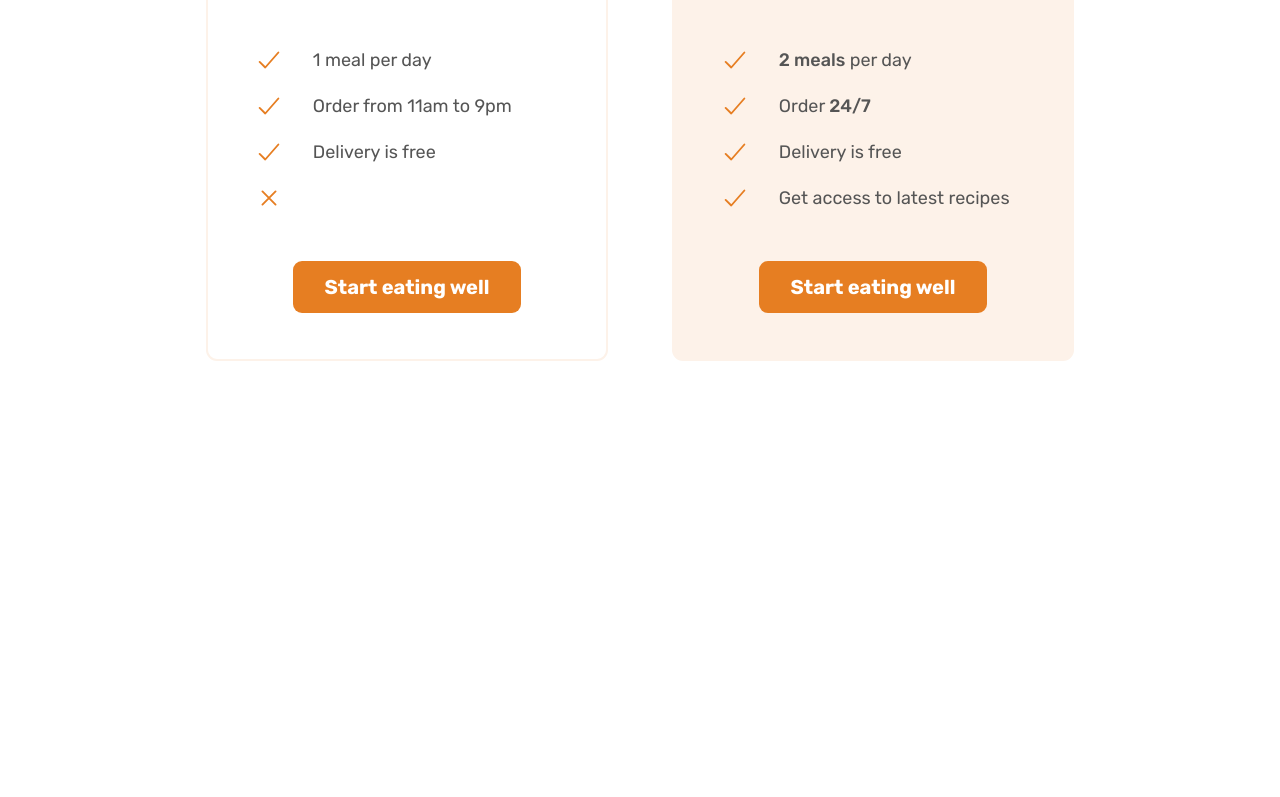
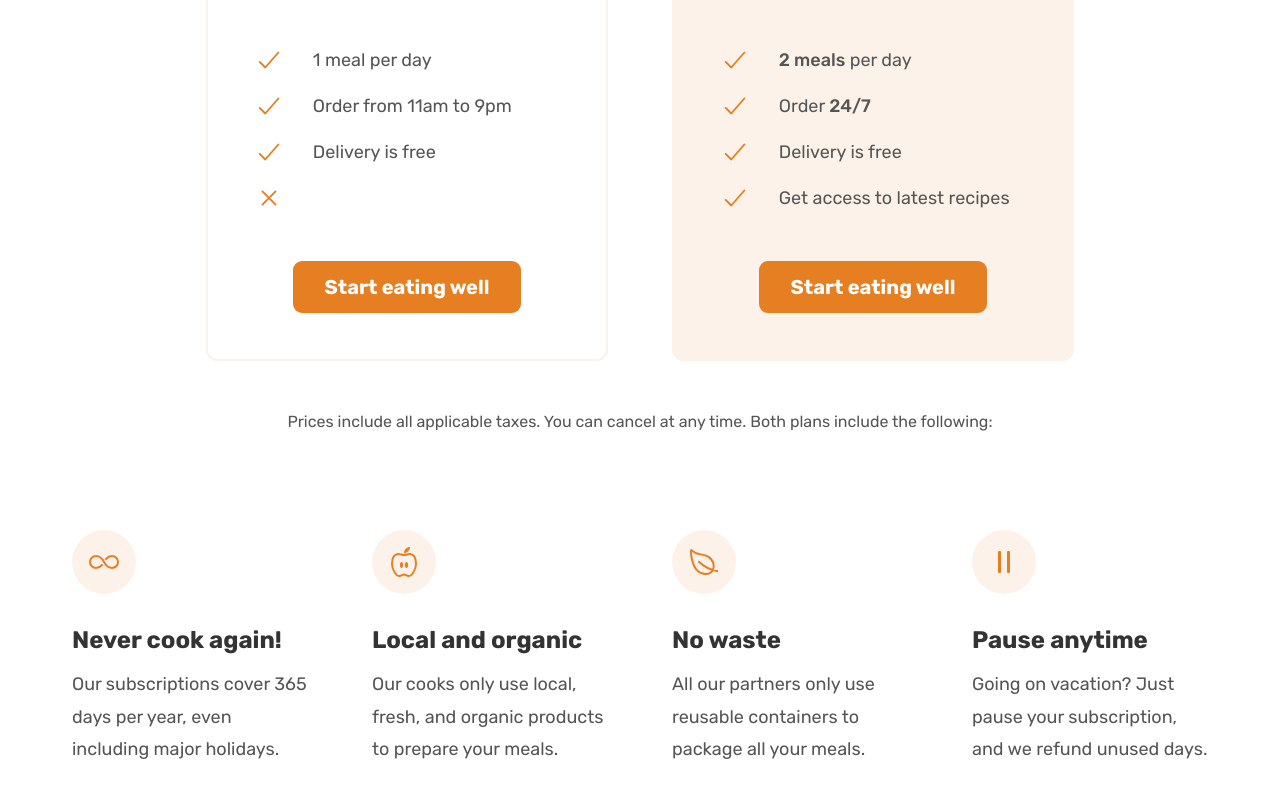
Before and after one commit to JungFF/Omnifood, a website built with Parcel: page index.html in a window 1280 px wide. Shown: the part 5247-6044 px from the top of the page. Before the commit the page ends 5800 px from the top, so only its background shows below. Built offline with nearby package versions, Linux system fonts and the light colour scheme.

Commit message:
build the features part

```diff
--- a/css/style.css
+++ b/css/style.css
@@ -420,3 +420,29 @@
     text-align: center;
     margin-top: 4.8rem;
 }
+.plan-details{
+    font-size: 1.6rem;
+    line-height: 1.6;
+    text-align: center;
+
+}
+.feature-icon{
+    color: #e67e22;
+    height: 3.2rem;
+    width: 3.2rem;
+    background-color: #fdf2e9;
+    padding: 1.6rem;
+    border-radius: 50%;
+    margin-bottom: 3.2rem;
+}
+.feature-title{
+    font-size: 2.4rem;
+    color: #333;
+    font-weight: 700;
+    margin-bottom: 1.6rem;
+}
+.feature-text{
+    font-size: 1.8rem;
+    line-height: 1.8;
+
+}
--- a/index.html
+++ b/index.html
@@ -255,8 +255,8 @@
                     Eating well without breaking the bank
                 </h2>
             </div>
-            <div class="container grid grid--2-cols">
-                <div class="pricing-plan pricing-plan--starter">
+            <div class="container grid grid--2-cols margin-bottom-md">
+                <div class="pricing-plan pricing-plan--starter ">
                     <header class="plan-header">
                         <p class="plan-name">Starter</p>
                         <p class="plan-price"><span>$</span>399</p>
@@ -294,7 +294,8 @@
                                     meals</strong> per day</span>
                         </li>
                         <li class="list-item">
-                            <ion-icon class="list-icon" name="checkmark-outline"></ion-icon><span>Order <strong>24/7</strong></span>
+                            <ion-icon class="list-icon" name="checkmark-outline"></ion-icon><span>Order
+                                <strong>24/7</strong></span>
                         </li>
                         <li class="list-item">
                             <ion-icon class="list-icon" name="checkmark-outline"></ion-icon><span>Delivery is
@@ -310,15 +311,40 @@
                     </div>
                 </div>
             </div>
+            <div class="container grid">
+                <aside class="plan-details">
+                    Prices include all applicable taxes. You can cancel at any time.
+                    Both plans include the following:
+                </aside>
+            </div>
             <div class="container grid grid--4-cols">
-                <div class="feature"></div>
-                <div class="feature"></div>
-                <div class="feature"></div>
-                <div class="feature"></div>
+                <div class="feature">
+                    <ion-icon class="feature-icon" name="infinite-outline"></ion-icon>
+                    <p class="feature-title"> Never cook again!</p>
+                    <p class="feature-text"> Our subscriptions cover 365 days per year, even including major
+                        holidays.</p>
+                </div>
+                <div class="feature">
+                    <ion-icon class="feature-icon" name="nutrition-outline"></ion-icon>
+                    <p class="feature-title">Local and organic</p>
+                    <p class="feature-text"> Our cooks only use local, fresh, and organic products to prepare your
+                        meals.</p>
+                </div>
+                <div class="feature">
+                    <ion-icon class="feature-icon" name="leaf-outline"></ion-icon>
+                    <p class="feature-title"> No waste</p>
+                    <p class="feature-text"> All our partners only use reusable containers to package all your meals.
+                    </p>
+                </div>
+                <div class="feature">
+                    <ion-icon class="feature-icon" name="pause-outline"></ion-icon>
+                    <p class="feature-title"> Pause anytime</p>
+                    <p class="feature-text"> Going on vacation? Just pause your subscription, and we refund unused days.
+                    </p>
+                </div>
             </div>
         </section>
     </main>
-
 </body>
 
 </html>
```
